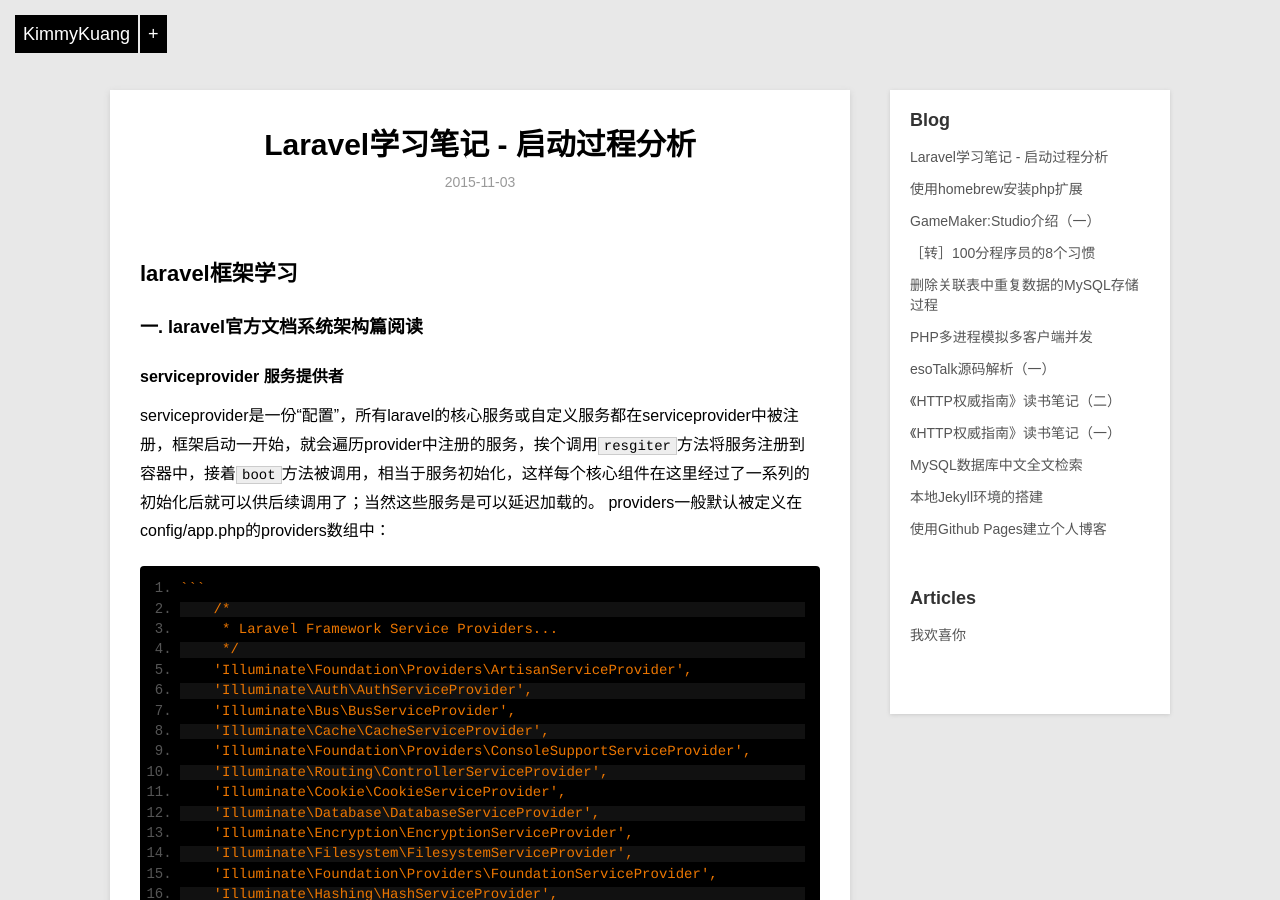
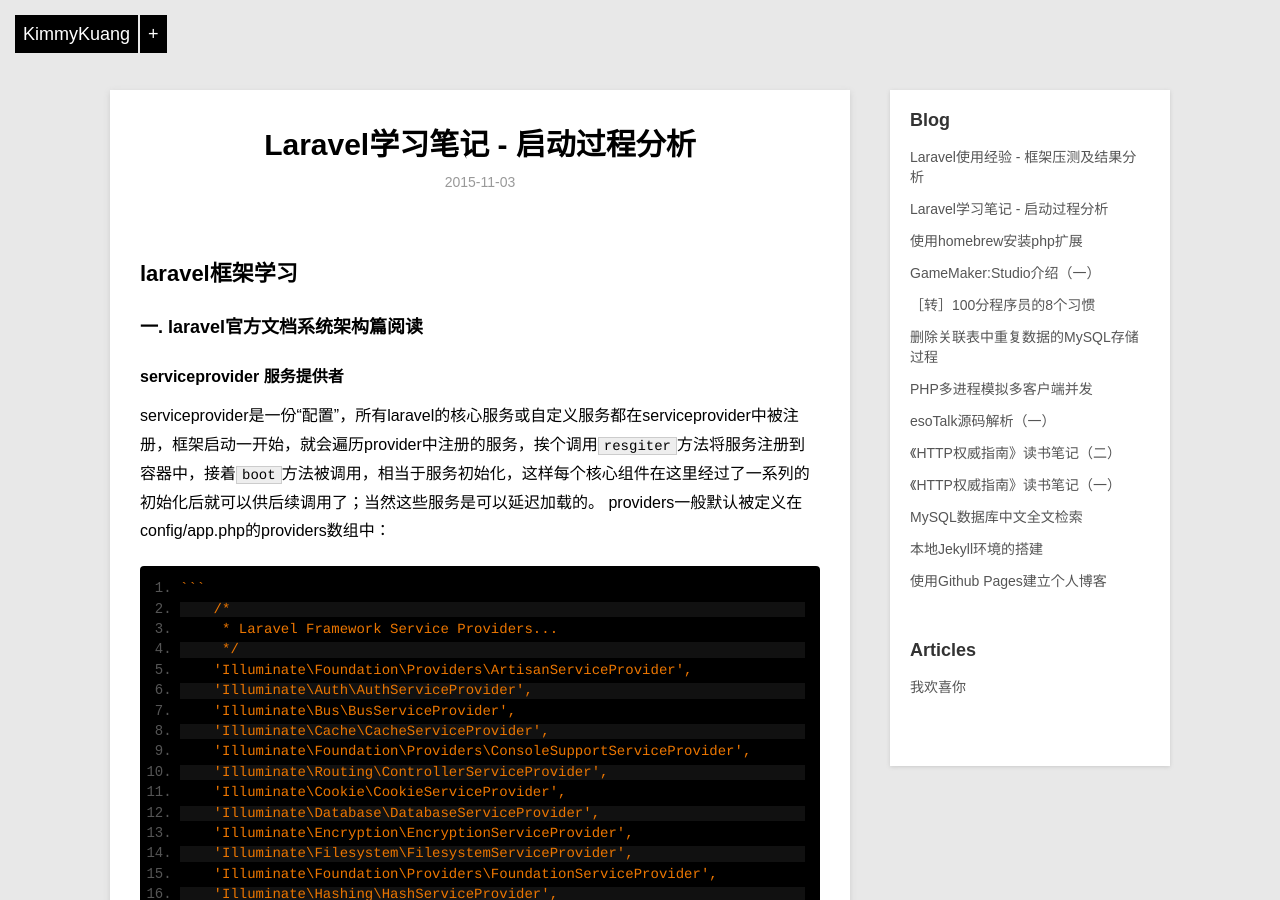
Before and after one commit to kimmykuang/kimmykuang.github.com, a Jekyll site: the page built from _posts/blog/2015-11-03-laravel-learn-notes.md, in a window 1280 px wide and 900 px high. Built offline with Jekyll 4.4.1, drawn with Linux system fonts in a browser that asks for light colours; nearby versions of some CDN libraries; Markdown is read by kramdown in place of the engine named in the settings; some of the changed lines change nothing that is shown.

Commit message:
add new blog

````diff
--- a/_layouts/default.html
+++ b/_layouts/default.html
@@ -1,13 +1,10 @@
 <!DOCTYPE html>
 <html>
 <head>
-    <!--
-    * Author:         BeiYuu
-    -->
     <meta charset="utf-8" />
     <title>{% if page.title %}{{ page.title }} | {% endif %}{{ site.title }}</title>
-    <meta name="author" content="BieYuu" />
-    <meta name="description" content="BeiYuu's Blog" />
+    <meta name="author" content="KimmyKuang" />
+    <meta name="description" content="KimmyKuang's Blog" />
     <meta name="viewport" content="width=device-width, initial-scale=1.0, minimum-scale=1.0">
     <link rel="stylesheet" href="/css/default.css" type="text/css" />
     <link rel="stylesheet" href="/css/customize.css" type="text/css" />
--- a/_posts/blog/2015-11-03-laravel-learn-notes.md
+++ b/_posts/blog/2015-11-03-laravel-learn-notes.md
@@ -6,9 +6,9 @@
 description: 公司的后端技术栈中有用到Laravel (5.0.14)，通过分析框架的源代码，可以了解这个框架的设计思想和实现技巧，这样更有助于写出“最佳laravel实践”的代码。
 ---
 
-##laravel框架学习
+## laravel框架学习
 
-###一. laravel官方文档系统架构篇阅读
+### 一. laravel官方文档系统架构篇阅读
 
 #### serviceprovider 服务提供者
 
--- /dev/null
+++ b/_posts/blog/2016-01-28-laravel-press-test.md
@@ -0,0 +1,284 @@
+---
+layout: post
+title: Laravel使用经验 - 框架压测及结果分析
+category: blog
+tag: laravel, 压测, 使用经验，结果分析
+description: 公司后端技术架构是按业务切片的，这样势必就会需要在服务之间互相请求调用，我们采取的方法是RPC调用，后端框架是Laravel；但是在使用了一段时间后发现RPC请求调用实在是非常慢，由此专门成立了一个小组研究下框架的并发压测并汇总结果后分析，下面是一段记录。
+---
+
+# 环境
+
+## 服务器:
+
+  * anhouse (可对外的测试环境)
+
+## 压测机:
+
+  * 一号机: 办公环境某标机
+  * 二号机: 某anhouse环境同机房的一台测试机
+
+## 压测工具：
+
+  * AB Test
+
+## 压测方法：
+
+  * 选取某laravel框架实现的service，取其中若干方法分批进行压测，并发数依次从5，10，20，40增加，请求次数约定在1000次。
+
+# 问题
+
+## 坑 · 其一
+
+### 现象
+
+1. 慢到令人发指, 和自测结果严重不符
+2. CPU空闲
+3. 内存大量剩余
+4. 网络曲线比搓衣板还平
+
+### 原因
+
+经运维确认办公室网络限速...
+据说限速20Mb, 实测只有10Mb
+
+### 解决
+
+抛弃压测一号机, 改用同机房的压测二号机进行测试
+影响结果包括之前所有的压测结果(hft, esf, overseas, ...)
+
+## 坑 · 其二
+
+### 现象
+
+1. 低并发表现正常
+2. 高并发在请求量少的情况下表现正常
+3. 高并发在请求量大的情况下性能急剧下降
+4. 查看日志有少部分请求时间达几秒到十几秒
+5. CPU使用率忽高忽低不稳定
+6. 有redis连接超时的异常
+
+### 原因
+
+1. 推测redis服务器产生问题导致请求无法及时响应请求, 经运维确认redis服务器iptables对连接数做了限制
+2. 没有执行[fastcgi_finish_request()](http://php.net/manual/en/function.fastcgi-finish-request.php)导致整个请求执行完之后才发送响应, 配合redis超时导致整个响应迟缓
+
+### 解决
+
+1. 运维放开压测用的redis连接数限制
+2. 补上没有执行的```fastcgi_finish_request```
+
+> 这里说明下，我们的框架会在请求结束时有一个动作就是将所有这次请求产生的日志push到redis中，然后后面会有一个异步读的服务再从redis中读取日志落地到MongoDB，那么问题来了：如果一次请求的日志很大的话，再加上redis本身的连接数限制，是非常有可能让请求响应卡在这一步“写日志”上的，此时就需要用到```fastcgi_finish_request```这个方法，这个方法在PHP手册上介绍是，可以将请求响应返回给客户端，但是这个PHP进程还存在，直到把后续占用时间的事情（如写日志等）处理完成。
+
+## 坑 · 其三
+
+### 现象
+
+1. 高并发持续请求, 大约 15,000 ~ 30,000 次请求时redis以及mysql同时报cannot assign requested address
+
+### 原因
+
+考虑到redis和mysql同时报出相同错误, 又redis和mysql不在同一台机器上
+推测为压测服务器本身问题
+查找相关报错说明, 确认原因为TCP连接结束后进入TIME_WAIT状态(30秒+), 进而导致本机端口资源耗尽而无法分配新的端口
+
+![http://ww2.sinaimg.cn/bmiddle/6ca13d2cgw1f0k9duts0oj20da04pglm.jpg](http://ww2.sinaimg.cn/bmiddle/6ca13d2cgw1f0k9duts0oj20da04pglm.jpg)
+
+当FIN N没有收到ACK N+1时会重新发送一次
+所以为了避免新连接接收到老连接的数据而混淆, 需要等待2倍的报文生存时间才能结束TIME_WAIT状态
+
+### 解决
+
+与运维沟通, 修改压测机上tcp_tw_reuse为1, 使得允许系统重用TIME_WAIT状态下的socket
+
+# 测试结果
+
+> 平均响应时间: 总时间 / 总请求数 * 并发数 (越小越好)
+>
+> 吞吐量: 每秒可以执行的请求数 (越大越好)
+>
+> 空闲CPU: 处于空闲状态的CPU资源 (越大越好)
+
+## HwHouseController@index (7次sql)
+
+> 未优化
+
+| 并发数  | 请求次数  | 平均响应时间(ms) ↓ | 吞吐量(sec) ↑ | 空闲cpu(%) ↑ |
+| ---- | ----- | ---------- | -------- | -------- |
+| 5    | 10000 | 33.408     | 149.66   | 79       |
+| 10   | 10000 | 55.84      | 179.08   | 53       |
+| 20   | 10000 | 60.119     | 332.67   | 20       |
+| 40   | 10000 | 88.35      | 452.74   | 4        |
+
+> 已优化
+
+| 并发数  | 请求次数  | 平均响应时间(ms) ↓ | 吞吐量(sec) ↑ | 空闲cpu(%) ↑ |
+| ------ | -------- | ----------------- | ------------ | ------------ |
+| 5      | 10000    | 31.052            | 161.02       | 82           |
+| 10     | 10000    | 52.17             | 191.68       | 60           |
+| 20     | 10000    | 48.935            | 408.7        | 27           |
+| 40     | 10000    | 69.8              | 573.06       | 7            |
+
+## HwHouseController@show (6次sql)
+
+> 未优化
+
+| 并发数  | 请求次数  | 平均响应时间(ms) ↓ | 吞吐量(sec) ↑ | 空闲cpu(%) ↑ |
+| ---- | ----- | ---------- | -------- | -------- |
+| 5    | 10000 | 26.242     | 190.53   | 77       |
+| 10   | 10000 | 39.544     | 252.88   | 52       |
+| 20   | 10000 | 48.316     | 413.94   | 18       |
+| 40   | 10000 | 71.379     | 560.39   | 4        |
+
+> 已优化
+
+| 并发数  | 请求次数  | 平均响应时间(ms) ↓ | 吞吐量(sec) ↑ | 空闲cpu(%) ↑ |
+| ---- | ----- | ---------- | -------- | -------- |
+| 5    | 10000 | 23.176     | 215.74   | 82       |
+| 10   | 10000 | 36.103     | 276.99   | 60       |
+| 20   | 10000 | 37.726     | 530.14   | 26       |
+| 40   | 10000 | 53.166     | 752.36   | 7        |
+
+## HwContentController@index (2次sql)
+
+> 未优化
+
+| 并发数  | 请求次数  | 平均响应时间(ms) ↓ | 吞吐量(sec) ↑ | 空闲cpu(%) ↑ |
+| ---- | ----- | ---------- | -------- | -------- |
+| 5    | 10000 | 19.675     | 254.13   | 73       |
+| 10   | 10000 | 30.951     | 323.09   | 45       |
+| 20   | 10000 | 33.475     | 597.47   | 13       |
+| 40   | 10000 | 60.811     | 657.77   | 3        |
+
+> 已优化
+
+| 并发数  | 请求次数  | 平均响应时间(ms) ↓ | 吞吐量(sec) ↑ | 空闲cpu(%) ↑ |
+| ---- | ----- | ---------- | -------- | -------- |
+| 5    | 10000 | 16.038     | 311.76   | 80       |
+| 10   | 10000 | 26.546     | 376.71   | 54       |
+| 20   | 10000 | 29.389     | 680.53   | 25       |
+| 40   | 10000 | 41.615     | 961.2    | 8        |
+
+## HwContentController@show (1次sql)
+
+> 未优化
+
+| 并发数  | 请求次数  | 平均响应时间(ms) ↓ | 吞吐量(sec) ↑ | 空闲cpu(%) ↑ |
+| ---- | ----- | ---------- | -------- | -------- |
+| 5    | 10000 | 14.882     | 335.98   | 70       |
+| 10   | 10000 | 22.836     | 437.91   | 42       |
+| 20   | 10000 | 26.786     | 746.65   | 11       |
+| 40   | 10000 | 50.126     | 797.98   | 2        |
+
+> 已优化
+
+| 并发数  | 请求次数  | 平均响应时间(ms) ↓ | 吞吐量(sec) ↑ | 空闲cpu(%) ↑ |
+| ---- | ----- | ---------- | -------- | -------- |
+| 5    | 10000 | 13.076     | 382.39   | 77       |
+| 10   | 10000 | 20.275     | 493.22   | 52       |
+| 20   | 10000 | 23.206     | 861.85   | 23       |
+| 40   | 10000 | 34.078     | 1173.77  | 6        |
+
+## 持续压测结果 (200并发压测60s)
+
+> 60秒内当请求次数达到最大限制50000时, 括号中为达到该次数时所消耗的时间
+
+| 接口 | 请求次数  | 平均响应时间(ms) ↓ | 吞吐量(sec) ↑ |
+| ---- | ----- | ---------- | -------- |
+| HwHouseController@index (未优化)   | 29613          | 405.235     | 493.54   |
+| HwHouseController@index (已优化)   | 35858          | 334.665     | 597.61   |
+| HwHouseController@show (未优化)    | 36193          | 331.607     | 603.12   |
+| HwHouseController@show (已优化)    | 50000 (57.313) | 229.252     | 872.40   |
+| HwContentController@index (未优化) | 41965          | 286.004     | 699.29   |
+| HwContentController@index (已优化) | 50000 (45.482) | 181.930     | 1099.32  |
+| HwContentController@show (未优化)  | 50000 (59.295) | 237.182     | 843.23   |
+| HwContentController@show (已优化)  | 50000 (35.520) | 142.081     | 1407.65  |
+
+# 总结
+
+## 测试使用内网机器排除外部网络影响
+
+* 包括网络延迟, 带宽限制等
+
+## 测试时应检查CPU, 内存, 网络是否表现怪异
+
+* CPU在占用到本次测试的最大值后 **应该** 保持在稳定状态直到测试结束
+* 逐渐提高压测强度当CPU占用达100%时成为瓶颈将影响测试后续结果
+* 逐渐提高压测强度当内存占用达100%时成为瓶颈将影响测试后续结果
+* 网络吞吐量随测试强度变化而发生变化, **不应该** 在不同测试中表现出完全相似的值
+
+## 检查错误日志看是否有错误信息生成
+
+> redis报错是由日志服务链接redis导致的, 而日志服务是在响应发送之后才执行
+>
+> 而ab的错误判断是根据输出的字节数是否发生改变
+>
+> 结果就是ab上无失败请求而错误日志中有异常记录
+
+## 压测时需要有足够的测试量使得能得出一个稳定状态下的测试结果
+
+> 平均响应时间根据 总时间 / 请求总数 * 并发数 计算得出
+>
+> 样本量少的情况测试结束快单个请求的响应延迟会极大拖慢整次测试的平均响应时间
+>
+> 以及在少量请求的情况下很可能无法发现 坑 · 其三 中的问题
+
+# 附
+
+## 办公室网络压测结果
+
+1. 流量限制
+2. 请求量太少导致外部因素对结果影响大
+
+### HwHouseController@index (7次sql)
+
+| 并发数  | 请求次数  | 平均响应时间(ms) ↓ | 吞吐量(sec) ↑ | 流量(KB/s) |
+| ---- | ----- | ---------- | -------- | -------- |
+| 10   | 1000 | 75     | 111.36   | 804.95       |
+| 20   | 1000 | 121    | 142.63   | 1031.03      |
+| 25   | 1000 | 119    | 117.52   | 849.51       |
+| 40   | 1000 | 230    | 140.67   | 1016.81      |
+
+### HwHouseController@show (6次sql)
+
+| 并发数  | 请求次数  | 平均响应时间(ms) ↓ | 吞吐量(sec) ↑ | 流量(KB/s) |
+| ---- | ----- | ---------- | -------- | -------- |
+| 10   | 1000 | 49     | 145.69   | 668.53      |
+| 20   | 1000 | 78     | 194.21   | 891.22      |
+| 25   | 1000 | 87     | 199.92   | 917.41      |
+| 40   | 1000 | 142    | 203.91   | 935.74      |
+
+### HwContentController@index (2次sql)
+
+| 并发数  | 请求次数  | 平均响应时间(ms) ↓ | 吞吐量(sec) ↑ | 流量(KB/s) |
+| ---- | ----- | ---------- | -------- | -------- |
+| 10   | 1000 | 145     | 63.82   | 1104.69      |
+| 20   | 1000 | 286     | 63.10   | 1092.22      |
+| 25   | 1000 | 356     | 63.26   | 1094.98      |
+| 40   | 1000 | 563     | 61.52   | 1065.00      |
+
+### HwContentController@show (1次sql)
+
+| 并发数  | 请求次数  | 平均响应时间(ms) ↓ | 吞吐量(sec) ↑ | 流量(KB/s) |
+| ---- | ----- | ---------- | -------- | -------- |
+| 10   | 1000 | 31     | 231.70   | 52.71      |
+| 20   | 1000 | 44     | 280.50   | 63.83      |
+| 25   | 1000 | 44     | 338.98   | 77.13      |
+| 40   | 1000 | 56     | 396.35   | 90.19      |
+
+## 内网压测结果
+
+1. 请求量太少导致外部因素对结果影响大
+2. redis服务器并发数限制
+
+> 40并发, 1000次请求
+
+| 接口 | 5并发响应(ms) ↓ | 10并发响应(ms) ↓ | 20并发响应(ms) ↓ | 40并发响应(ms) ↓ |
+| ---- | ----- | ---------- | -------- | -------- |
+| HwHouseController@index (未优化)   | 46.84     | 55.94   | 77.05   | 111.28  |
+| HwHouseController@index (已优化)   | 38.92     | 44.78   | 61.65   | 88.63   |
+| HwHouseController@show (未优化)    | 38.63     | 64.42   | 64.23   | 90.77   |
+| HwHouseController@show (已优化)    | 30.39     | 37.00   | 51.86   | 73.40   |
+| HwContentController@index (未优化) | 35.96     | 52.70   | 58.67   | 78.85   |
+| HwContentController@index (已优化) | 23.65     | 35.80   | 38.76   | 60.14   |
+| HwContentController@show (未优化)  | 31.75     | 41.97   | 44.27   | 64.81   |
+| HwContentController@show (已优化)  | 22.10     | 28.39   | 30.99   | 49.92   |
````
